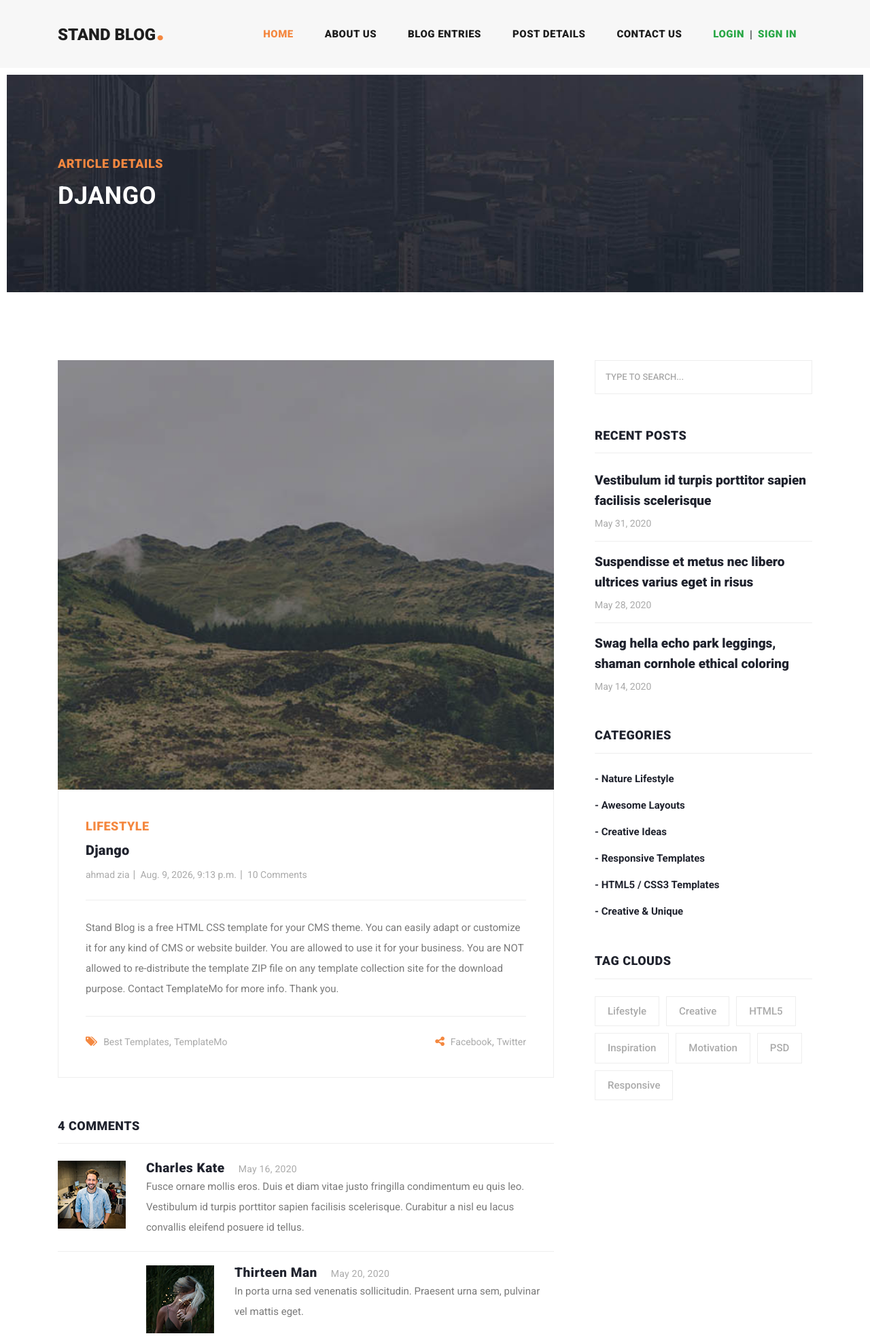
After one commit to AhmadZia-z/blog, a Django app: page /articles/detail/4 in a window 1280 px wide. The commit adds this page. Shown: the top 1966 px of the page at 68% size. Run offline with Django 5.2, Linux system fonts and the light colour scheme; data comes from the database, SQL or seed files in the repository; both versions use the stored data as it was after the commit; some libraries are stand-ins or nearby versions.

Commit message:
update project

```diff
--- a/blog/admin.py
+++ b/blog/admin.py
@@ -1,7 +1,5 @@
 from django.contrib import admin
 from .models import Article, Caregory
 
-
-
 admin.site.register(Article)
 admin.site.register(Caregory)
--- /dev/null
+++ b/blog/templates/blog/article_details.html
@@ -0,0 +1,256 @@
+{% extends 'base.html' %}
+{% load static %}
+
+
+{% block title %}
+    {{ article.title }}
+{% endblock %}
+
+
+{% block content %}
+
+    <!-- Page Content -->
+    <!-- Banner Starts Here -->
+    <div class="heading-page header-text">
+        <section class="page-heading">
+            <div class="container">
+                <div class="row">
+                    <div class="col-lg-12">
+                        <div class="text-content">
+                            <h4>Article Details</h4>
+                            <h2>{{ article.title }}</h2>
+                        </div>
+                    </div>
+                </div>
+            </div>
+        </section>
+    </div>
+
+    <!-- Banner Ends Here -->
+
+
+
+    <section class="blog-posts grid-system">
+        <div class="container">
+            <div class="row">
+                <div class="col-lg-8">
+                    <div class="all-blog-posts">
+                        <div class="row">
+                            <div class="col-lg-12">
+                                <div class="blog-post">
+                                    <div class="blog-thumb">
+                                        <img src="{{ article.image.url }}" alt="">
+                                    </div>
+                                    <div class="down-content">
+                                        <span>Lifestyle</span>
+                                        <a href="post-details.html"><h4>{{ article.title }}</h4></a>
+                                        <ul class="post-info">
+                                            <li><a href="#">{{ article.author.get_full_name }}</a></li>
+                                            <li><a href="#">{{ article.created }}</a></li>
+                                            <li><a href="#">10 Comments</a></li>
+                                        </ul>
+                                        <p>{{ article.body }}</p>
+                                        <div class="post-options">
+                                            <div class="row">
+                                                <div class="col-6">
+                                                    <ul class="post-tags">
+                                                        <li><i class="fa fa-tags"></i></li>
+                                                        <li><a href="#">Best Templates</a>,</li>
+                                                        <li><a href="#">TemplateMo</a></li>
+                                                    </ul>
+                                                </div>
+                                                <div class="col-6">
+                                                    <ul class="post-share">
+                                                        <li><i class="fa fa-share-alt"></i></li>
+                                                        <li><a href="#">Facebook</a>,</li>
+                                                        <li><a href="#"> Twitter</a></li>
+                                                    </ul>
+                                                </div>
+                                            </div>
+                                        </div>
+                                    </div>
+                                </div>
+                            </div>
+                            <div class="col-lg-12">
+                                <div class="sidebar-item comments">
+                                    <div class="sidebar-heading">
+                                        <h2>4 comments</h2>
+                                    </div>
+                                    <div class="content">
+                                        <ul>
+                                            <li>
+                                                <div class="author-thumb">
+                                                    <img src="assets/images/comment-author-01.jpg" alt="">
+                                                </div>
+                                                <div class="right-content">
+                                                    <h4>Charles Kate<span>May 16, 2020</span></h4>
+                                                    <p>Fusce ornare mollis eros. Duis et diam vitae justo fringilla
+                                                        condimentum eu quis leo. Vestibulum id turpis porttitor sapien
+                                                        facilisis scelerisque. Curabitur a nisl eu lacus convallis
+                                                        eleifend posuere id tellus.</p>
+                                                </div>
+                                            </li>
+                                            <li class="replied">
+                                                <div class="author-thumb">
+                                                    <img src="assets/images/comment-author-02.jpg" alt="">
+                                                </div>
+                                                <div class="right-content">
+                                                    <h4>Thirteen Man<span>May 20, 2020</span></h4>
+                                                    <p>In porta urna sed venenatis sollicitudin. Praesent urna sem,
+                                                        pulvinar vel mattis eget.</p>
+                                                </div>
+                                            </li>
+                                            <li>
+                                                <div class="author-thumb">
+                                                    <img src="assets/images/comment-author-03.jpg" alt="">
+                                                </div>
+                                                <div class="right-content">
+                                                    <h4>Belisimo Mama<span>May 16, 2020</span></h4>
+                                                    <p>Nullam nec pharetra nibh. Cras tortor nulla, faucibus id
+                                                        tincidunt in, ultrices eget ligula. Sed vitae suscipit ligula.
+                                                        Vestibulum id turpis volutpat, lobortis turpis ac, molestie
+                                                        nibh.</p>
+                                                </div>
+                                            </li>
+                                            <li class="replied">
+                                                <div class="author-thumb">
+                                                    <img src="assets/images/comment-author-02.jpg" alt="">
+                                                </div>
+                                                <div class="right-content">
+                                                    <h4>Thirteen Man<span>May 22, 2020</span></h4>
+                                                    <p>Mauris sit amet justo vulputate, cursus massa congue, vestibulum
+                                                        odio. Aenean elit nunc, gravida in erat sit amet, feugiat
+                                                        viverra leo.</p>
+                                                </div>
+                                            </li>
+                                        </ul>
+                                    </div>
+                                </div>
+                            </div>
+                            <div class="col-lg-12">
+                                <div class="sidebar-item submit-comment">
+                                    <div class="sidebar-heading">
+                                        <h2>Your comment</h2>
+                                    </div>
+                                    <div class="content">
+                                        <form id="comment" action="#" method="post">
+                                            <div class="row">
+                                                <div class="col-md-6 col-sm-12">
+                                                    <fieldset>
+                                                        <input name="name" type="text" id="name" placeholder="Your name"
+                                                               required="">
+                                                    </fieldset>
+                                                </div>
+                                                <div class="col-md-6 col-sm-12">
+                                                    <fieldset>
+                                                        <input name="email" type="text" id="email"
+                                                               placeholder="Your email" required="">
+                                                    </fieldset>
+                                                </div>
+                                                <div class="col-md-12 col-sm-12">
+                                                    <fieldset>
+                                                        <input name="subject" type="text" id="subject"
+                                                               placeholder="Subject">
+                                                    </fieldset>
+                                                </div>
+                                                <div class="col-lg-12">
+                                                    <fieldset>
+                                                        <textarea name="message" rows="6" id="message"
+                                                                  placeholder="Type your comment"
+                                                                  required=""></textarea>
+                                                    </fieldset>
+                                                </div>
+                                                <div class="col-lg-12">
+                                                    <fieldset>
+                                                        <button type="submit" id="form-submit" class="main-button">
+                                                            Submit
+                                                        </button>
+                                                    </fieldset>
+                                                </div>
+                                            </div>
+                                        </form>
+                                    </div>
+                                </div>
+                            </div>
+                        </div>
+                    </div>
+                </div>
+                <div class="col-lg-4">
+                    <div class="sidebar">
+                        <div class="row">
+                            <div class="col-lg-12">
+                                <div class="sidebar-item search">
+                                    <form id="search_form" name="gs" method="GET" action="#">
+                                        <input type="text" name="q" class="searchText" placeholder="type to search..."
+                                               autocomplete="on">
+                                    </form>
+                                </div>
+                            </div>
+                            <div class="col-lg-12">
+                                <div class="sidebar-item recent-posts">
+                                    <div class="sidebar-heading">
+                                        <h2>Recent Posts</h2>
+                                    </div>
+                                    <div class="content">
+                                        <ul>
+                                            <li><a href="post-details.html">
+                                                <h5>Vestibulum id turpis porttitor sapien facilisis scelerisque</h5>
+                                                <span>May 31, 2020</span>
+                                            </a></li>
+                                            <li><a href="post-details.html">
+                                                <h5>Suspendisse et metus nec libero ultrices varius eget in risus</h5>
+                                                <span>May 28, 2020</span>
+                                            </a></li>
+                                            <li><a href="post-details.html">
+                                                <h5>Swag hella echo park leggings, shaman cornhole ethical coloring</h5>
+                                                <span>May 14, 2020</span>
+                                            </a></li>
+                                        </ul>
+                                    </div>
+                                </div>
+                            </div>
+                            <div class="col-lg-12">
+                                <div class="sidebar-item categories">
+                                    <div class="sidebar-heading">
+                                        <h2>Categories</h2>
+                                    </div>
+                                    <div class="content">
+                                        <ul>
+                                            <li><a href="#">- Nature Lifestyle</a></li>
+                                            <li><a href="#">- Awesome Layouts</a></li>
+                                            <li><a href="#">- Creative Ideas</a></li>
+                                            <li><a href="#">- Responsive Templates</a></li>
+                                            <li><a href="#">- HTML5 / CSS3 Templates</a></li>
+                                            <li><a href="#">- Creative &amp; Unique</a></li>
+                                        </ul>
+                                    </div>
+                                </div>
+                            </div>
+                            <div class="col-lg-12">
+                                <div class="sidebar-item tags">
+                                    <div class="sidebar-heading">
+                                        <h2>Tag Clouds</h2>
+                                    </div>
+                                    <div class="content">
+                                        <ul>
+                                            <li><a href="#">Lifestyle</a></li>
+                                            <li><a href="#">Creative</a></li>
+                                            <li><a href="#">HTML5</a></li>
+                                            <li><a href="#">Inspiration</a></li>
+                                            <li><a href="#">Motivation</a></li>
+                                            <li><a href="#">PSD</a></li>
+                                            <li><a href="#">Responsive</a></li>
+                                        </ul>
+                                    </div>
+                                </div>
+                            </div>
+                        </div>
+                    </div>
+                </div>
+            </div>
+        </div>
+    </section>
+
+
+
+{% endblock %}
--- /dev/null
+++ b/blog/urls.py
@@ -0,0 +1,7 @@
+from django.urls import path
+from . import views
+
+app_name = 'blog'
+urlpatterns = [
+    path('detail/<int:pk>', views.post_detail, name='article_detail')
+]
--- a/blog/views.py
+++ b/blog/views.py
@@ -1,3 +1,7 @@
-from django.shortcuts import render
+from django.shortcuts import render, get_object_or_404
+from blog.models import Article
 
-# Create your views here.
+
+def post_detail(request, pk):
+    article = get_object_or_404(Article, id=pk)
+    return render(request, 'blog/article_details.html', {'article': article})
--- a/home/views.py
+++ b/home/views.py
@@ -1,5 +1,6 @@
 from django.shortcuts import render
 from blog.models import Article
+from django.urls import reverse
 
 
 def home(request):
--- a/standblog/urls.py
+++ b/standblog/urls.py
@@ -6,6 +6,7 @@ from . import settings
 urlpatterns = [
     path('admin/', admin.site.urls),
     path('', include('home.urls')),
-    path('', include('account.urls'))
+    path('', include('account.urls')),
+    path('articles/', include('blog.urls')),
 ]
 urlpatterns += static(settings.MEDIA_URL, document_root=settings.MEDIA_ROOT)
--- /dev/null
+++ b/templates/base.html
@@ -0,0 +1,171 @@
+{% load static %}
+<!DOCTYPE html>
+<html lang="en">
+
+<head>
+
+    <meta charset="utf-8">
+    <meta name="viewport" content="width=device-width, initial-scale=1, shrink-to-fit=no">
+    <meta name="description" content="">
+    <meta name="author" content="TemplateMo">
+    <link href="https://fonts.googleapis.com/css?family=Roboto:100,100i,300,300i,400,400i,500,500i,700,700i,900,900i&display=swap"
+          rel="stylesheet">
+    <link rel="stylesheet" href="{% static 'home/css/style.css' %}">
+
+    <title>{% block title %}  {% endblock %}</title>
+
+    <!-- Bootstrap core CSS -->
+    <link href="{% static "vendor/bootstrap/css/bootstrap.min.css" %}" rel="stylesheet">
+
+
+    <!-- Additional CSS Files -->
+    <link rel="stylesheet" href="{% static 'css/fontawesome.css' %}">
+    <link rel="stylesheet" href="{% static 'css/templatemo-stand-blog.css' %}">
+    <link rel="stylesheet" href="{% static 'css/owl.css' %}">
+    <!--
+
+    TemplateMo 551 Stand Blog
+
+    https://templatemo.com/tm-551-stand-blog
+
+    -->
+</head>
+
+<body>
+
+<!-- ***** Preloader Start ***** -->
+<div id="preloader">
+    <div class="jumper">
+        <div></div>
+        <div></div>
+        <div></div>
+    </div>
+</div>
+<!-- ***** Preloader End ***** -->
+
+<!-- Header -->
+<header class="">
+    <nav class="navbar navbar-expand-lg">
+        <div class="container">
+            <a class="navbar-brand" href=""><h2>Stand Blog<em>.</em></h2></a>
+            <button class="navbar-toggler" type="button" data-toggle="collapse" data-target="#navbarResponsive"
+                    aria-controls="navbarResponsive" aria-expanded="false" aria-label="Toggle navigation">
+                <span class="navbar-toggler-icon"></span>
+            </button>
+            <div class="collapse navbar-collapse" id="navbarResponsive">
+                <ul class="navbar-nav ml-auto">
+                    <li class="nav-item active">
+                        <a class="nav-link" href="index.html">Home
+                            <span class="sr-only">(current)</span>
+                        </a>
+                    </li>
+                    <li class="nav-item">
+                        <a class="nav-link" href="about.html">About Us</a>
+                    </li>
+                    <li class="nav-item">
+                        <a class="nav-link" href="blog.html">Blog Entries</a>
+                    </li>
+                    <li class="nav-item">
+                        <a class="nav-link" href="post-details.html">Post Details</a>
+                    </li>
+                    <li class="nav-item">
+                        <a class="nav-link" href="contact.html">Contact Us</a>
+                    </li>
+                    <li class="nav-item">
+                        {% if request.user.is_authenticated %}
+                            <div class="d-flex">
+                                {% if request.user.first_name %}
+                                    <a class="nav-link text-primary"
+                                       href="">{{ request.user.get_full_name }}</a>
+                                {% else %}
+                                    <a class="nav-link text-primary" href="">{{ request.user.username }}</a>
+                                {% endif %}
+                                <a href="{% url 'account:logout' %}"><span class="badge badge-danger mt-2">Logout</span></a>
+                            </div>
+                            <li class="nav-item">
+                                {% if user.profile.image %}
+                                    <a href=""><img src="{{ user.profile.image.url }}" width="55px" height="55px"
+                                                    style="border-radius: 100%; margin-top: -10px" alt=""></a>
+                                {% else %}
+                                    <a href=""><img class="mr-1" style="height: 60px; width: 60px; margin-top:-12px;"
+                                                    src="{% static 'images/defaulteprofile.webp' %}" alt=""></a>
+                                {% endif %}
+                            </li>
+                        {% else %}
+                            <div class="d-flex">
+                                <a class="nav-link text-success" href="{% url 'account:login' %}">Login</a>
+                                <span class="mt-2">|</span>
+                                <a class="nav-link text-success" href="{% url 'account:register' %}">Sign In</a>
+                            </div>
+                        {% endif %}
+                    </li>
+                </ul>
+            </div>
+        </div>
+    </nav>
+</header>
+
+
+
+{% block content %}
+
+
+{% endblock %}
+
+
+
+<footer>
+    <div class="container">
+        <div class="row">
+            <div class="col-lg-12">
+                <ul class="social-icons">
+                    <li><a href="#">Instagram</a></li>
+                    <li><a href="#">Twitter</a></li>
+                    <li><a href="#">Telegram</a></li>
+                    <li><a href="#">Whatsapp</a></li>
+                </ul>
+            </div>
+            <div class="col-lg-12">
+                <div class="copyright-text">
+                    <p>Copyright 2020 Stand Blog Co.
+
+                        | Design: <a rel="nofollow" href="https://templatemo.com" target="_parent">TemplateMo</a></p>
+                </div>
+            </div>
+        </div>
+    </div>
+</footer>
+
+
+<!-- Bootstrap core JavaScript -->
+<script src="vendor/jquery/jquery.min.js"></script>
+<script src="vendor/bootstrap/js/bootstrap.bundle.min.js"></script>
+
+
+<!-- Additional Scripts -->
+<script src="{% static 'vendor/jquery/jquery.min.js' %}"></script>
+<script src="{% static 'vendor/bootstrap/js/bootstrap.bundle.min.js' %}"></script>
+
+<!-- Additional Scripts -->
+<script src="{% static 'js/custom.js' %}"></script>
+<script src="{% static 'js/owl.js' %}"></script>
+<script src="{% static 'js/slick.js' %}"></script>
+<script src="{% static 'js/isotope.js' %}"></script>
+<script src="{% static 'js/accordions.js' %}"></script>
+
+
+<script language="text/Javascript">
+    cleared[0] = cleared[1] = cleared[2] = 0; //set a cleared flag for each field
+    function clearField(t) {                   //declaring the array outside of the
+        if (!cleared[t.id]) {                      // function makes it static and global
+            cleared[t.id] = 1;  // you could use true and false, but that's more typing
+            t.value = '';         // with more chance of typos
+            t.style.color = '#fff';
+        }
+    }
+</script>
+
+
+</body>
+
+</html>
```
Also changed, not shown: blog/models.py (+6 -6 lines), home/templates/home/index.html (+31 -167 lines), blog/migrations/0001_initial.py, blog/migrations/0008_new.py (added), blog/migrations/0009_delete_new_article_status.py (added), blog/migrations/0010_alter_article_status.py (added), blog/migrations/0011_remove_article_status.py (added), blog/migrations/0012_article_published_article_status.py (added), db.sqlite3, media/profiles/images/banner-item-03.jpg (deleted), media/profiles/images/banner-item-04.jpg (added).
